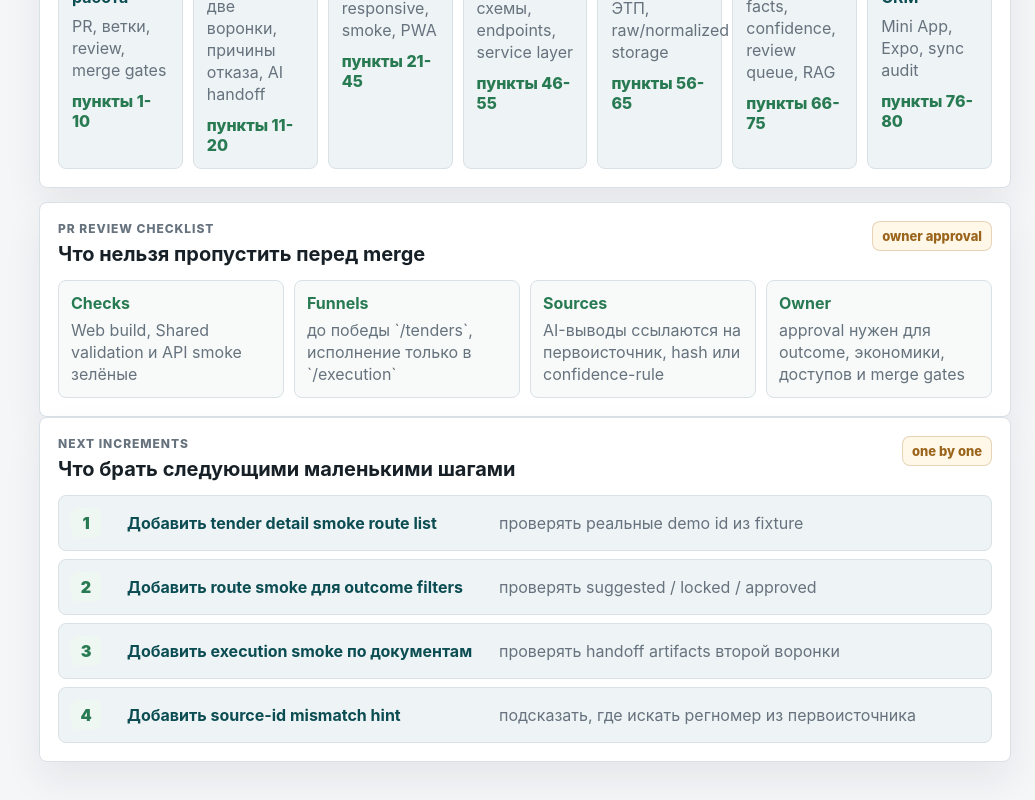
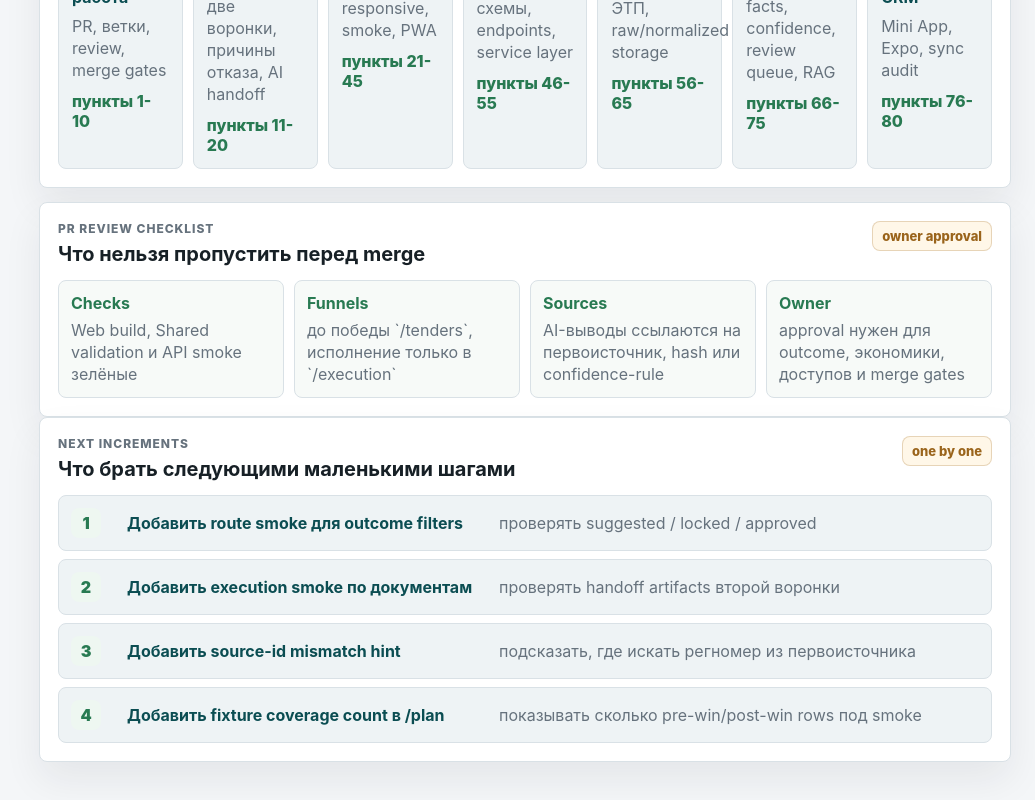
Before and after one commit to info14fourteen-creator/ASTS, a Next.js app in the folder apps/web/: page /plan in a window 1280 px wide. Shown: the part 1396-2196 px from the top of the page, without its empty margins (245-1280 px from the left). Built offline with nearby package versions, Linux system fonts and the light colour scheme.

Commit message:
Generate tender detail smoke checks from fixture

```diff
--- a/apps/web/app/plan/page.tsx
+++ b/apps/web/app/plan/page.tsx
@@ -20,10 +20,10 @@ const planBlocks = [
 ];
 
 const nextIncrements = [
-  ["1", "Добавить tender detail smoke route list", "проверять реальные demo id из fixture"],
-  ["2", "Добавить route smoke для outcome filters", "проверять suggested / locked / approved"],
-  ["3", "Добавить execution smoke по документам", "проверять handoff artifacts второй воронки"],
-  ["4", "Добавить source-id mismatch hint", "подсказать, где искать регномер из первоисточника"],
+  ["1", "Добавить route smoke для outcome filters", "проверять suggested / locked / approved"],
+  ["2", "Добавить execution smoke по документам", "проверять handoff artifacts второй воронки"],
+  ["3", "Добавить source-id mismatch hint", "подсказать, где искать регномер из первоисточника"],
+  ["4", "Добавить fixture coverage count в /plan", "показывать сколько pre-win/post-win rows под smoke"],
 ];
 
 const cycleRules = [
```
Also changed, not shown: apps/web/scripts/smoke.mjs (+19 -11 lines), 1 other file (tests, documents, lock files or other folders).
